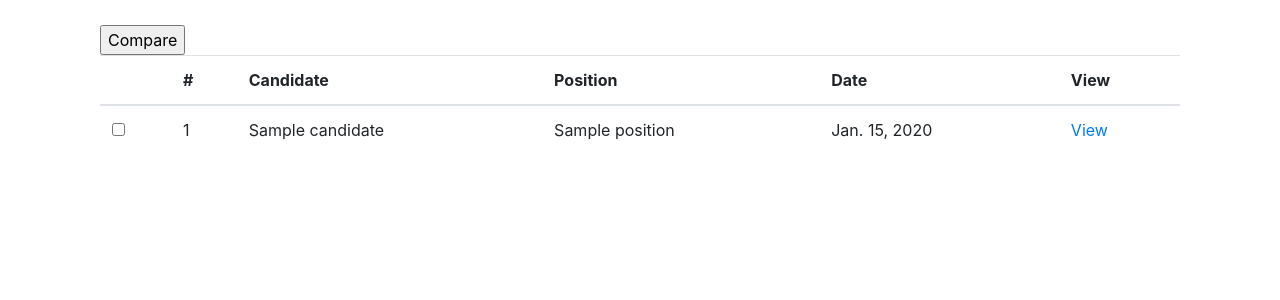
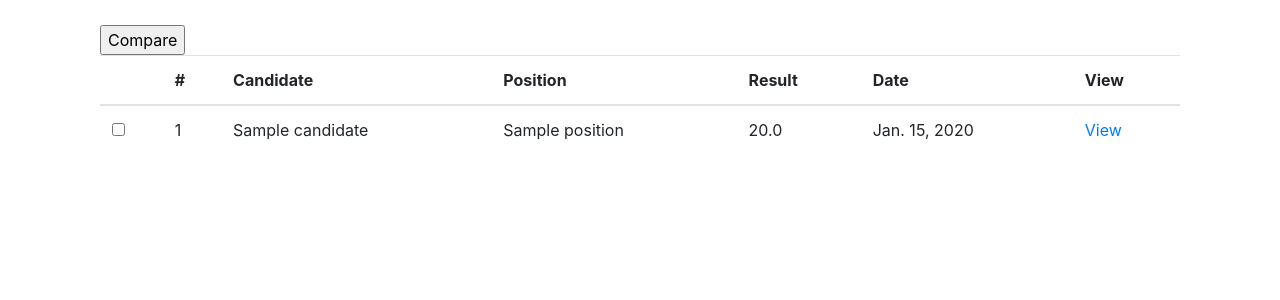
Before and after one commit to Lodek/interview, a Django app: page / in a window 1280 px wide. Shown: the part 56-356 px from the top of the page. Run offline with Django 3.2, Linux system fonts and the light colour scheme; tables that the repository leaves empty hold one stand-in row (values such as "Sample post"); some libraries are stand-ins or nearby versions.

Commit message:
Revert "removed result from list as it was heavy"
This reverts commit 2e1df531b1f007c57d473b261e589715145ecc91.

```diff
--- a/viz/templates/viz/list.html
+++ b/viz/templates/viz/list.html
@@ -18,6 +18,7 @@
         <th scope="col">#</th>
         <th scope="col">Candidate</th>
         <th scope="col">Position</th>
+        <th scope="col">Result</th>
         <th scope="col">Date</th>
         <th scope="col">View</th>
       </tr>
@@ -29,6 +30,7 @@
         <td>{{interview.id}}</td>
         <td>{{interview.candidate}}</td>
         <td>{{interview.position}}</td>
+        <td>{{interview.result}}</td>
         <td>{{interview.date.date}}</td>
         <td><a href={% url 'viz:detail' interview.id %}>View</a></td>
       </tr>
```
